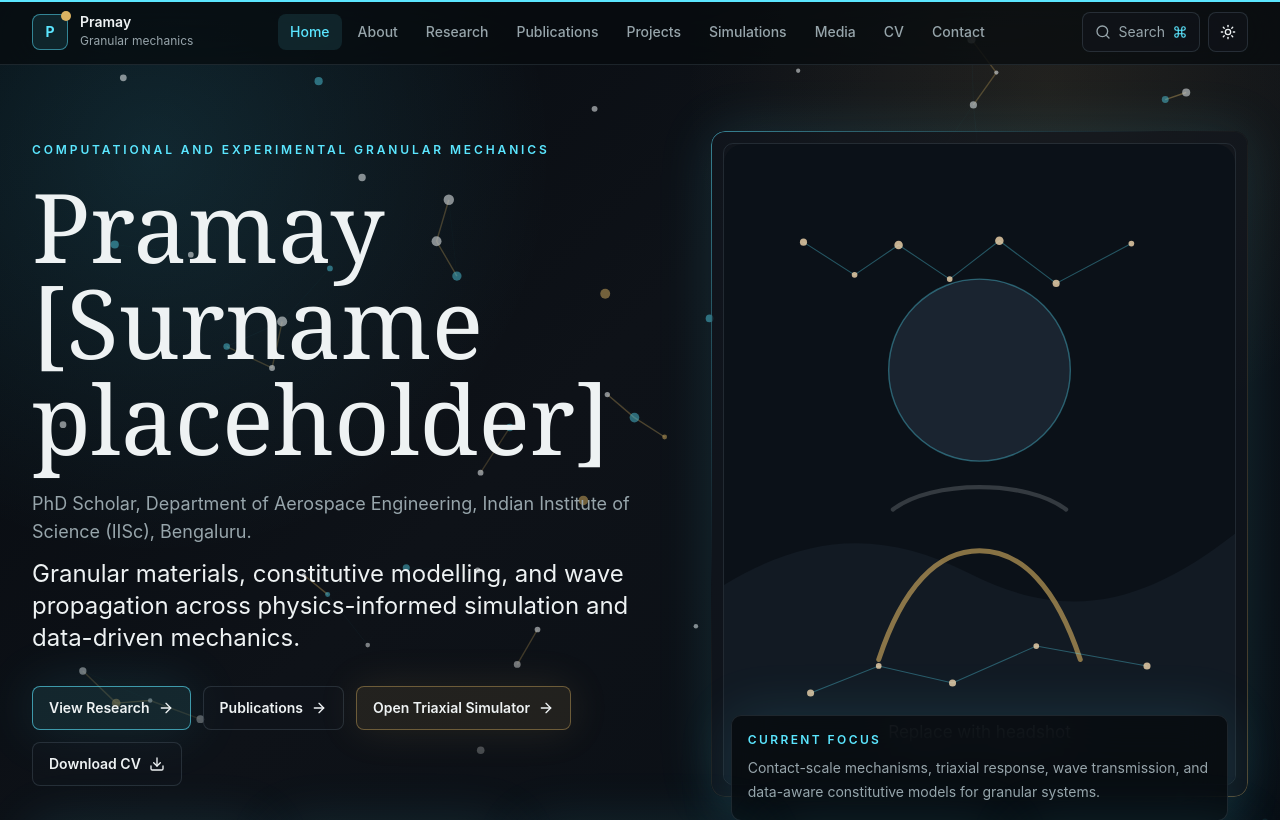
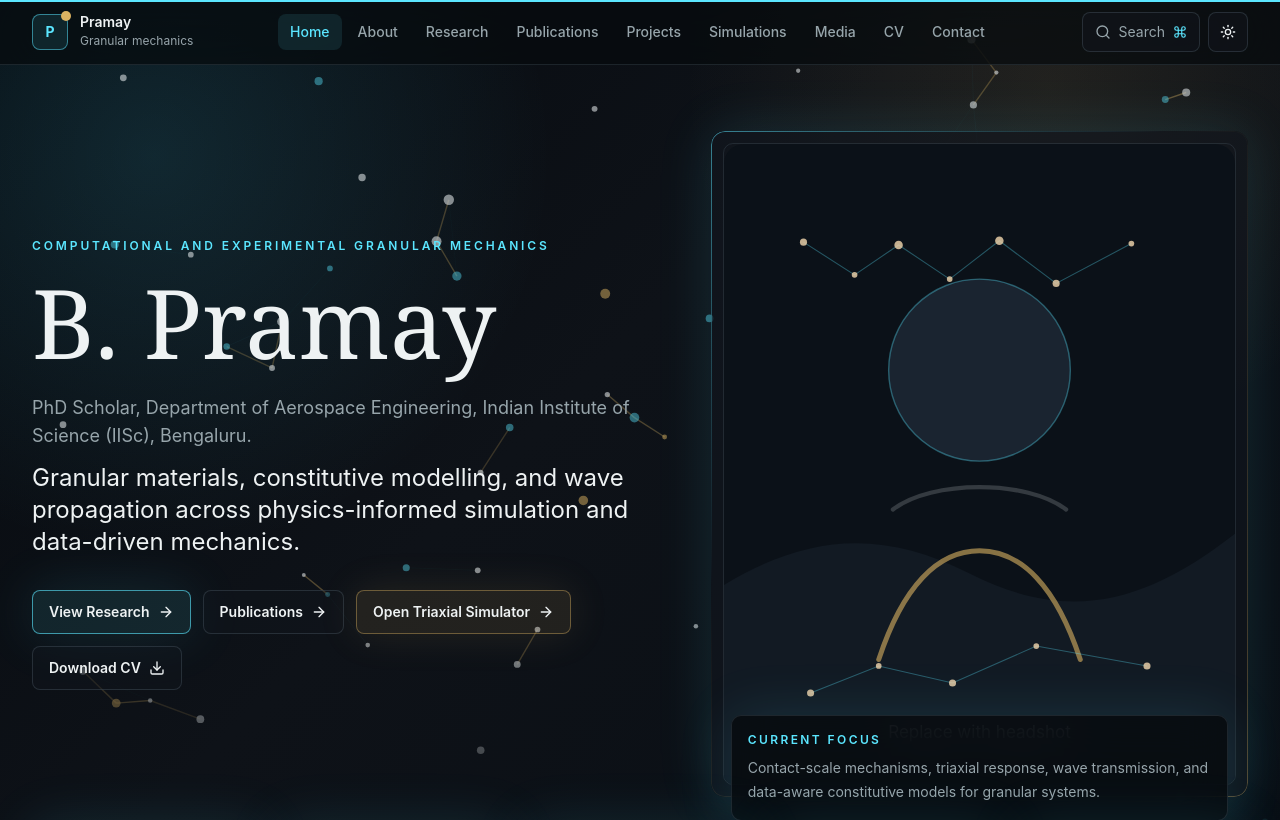
Before and after one commit to pramaybaero-droid/pramay-academic-website, a Next.js app: page / in a window 1280 px wide. Shown: the top 820 px of the page. Built offline with nearby package versions, Linux system fonts and the light colour scheme.

Commit message:
Update profile information and links

```diff
--- a/src/content/profile.ts
+++ b/src/content/profile.ts
@@ -12,13 +12,13 @@ import {
 export const siteUrl = "https://pramay.example";
 
 export const profile = {
-  name: "Pramay [Surname placeholder]",
+  name: "B. Pramay",
   shortName: "Pramay",
   role: "PhD Scholar",
   department: "Department of Aerospace Engineering",
   affiliation: "Indian Institute of Science (IISc), Bengaluru",
   location: "Bengaluru, India",
-  email: "your.email@iisc.ac.in",
+  email: "pramayb@iisc.ac.in",
   portrait: "/assets/portrait-placeholder.svg",
   cvPath: "/cv/pramay-cv-placeholder.pdf",
   identity:
@@ -43,22 +43,22 @@ export const profile = {
   socials: [
     {
       label: "Google Scholar",
-      href: "https://scholar.google.com/citations?user=replace",
+      href: "https://scholar.google.com/citations?user=w8A1gMUAAAAJ&hl=en&oi=sra",
       placeholder: true
     },
     {
       label: "ORCID",
-      href: "https://orcid.org/0000-0000-0000-0000",
+      href: "https://orcid.org/0000-0001-8151-9629",
       placeholder: true
     },
     {
       label: "LinkedIn",
-      href: "https://www.linkedin.com/in/replace",
+      href: "www.linkedin.com/in/pramay-b-15v11",
       placeholder: true
     },
     {
       label: "GitHub",
-      href: "https://github.com/replace",
+      href: "https://github.com/pramaybaero-droid",
       placeholder: true
     },
     {
```
